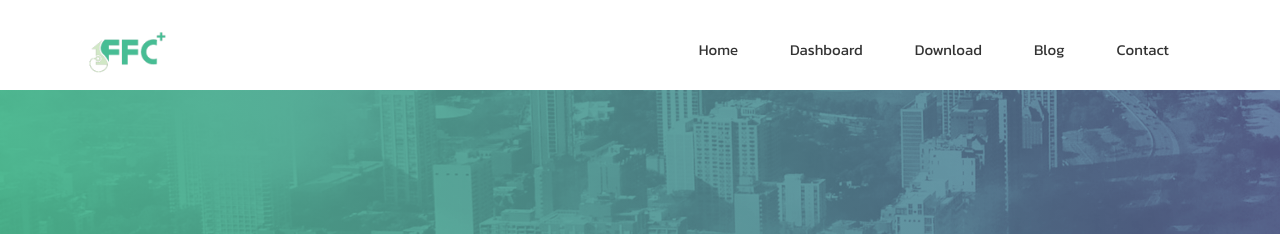
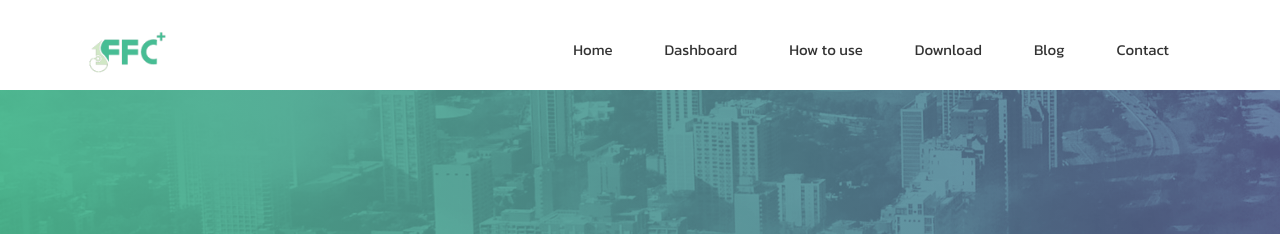
Before and after one commit to tawatchai18/tawatchai18.github.io, a Jekyll site: the page built from index.html, in a window 1280 px wide and 900 px high. Shown: the top 234 px of the window. Built offline with Jekyll 4.4.1, drawn with Linux system fonts in a browser that asks for light colours; nearby versions of some CDN libraries; some web fonts are replaced; comment, search, counter and statistics services are not loaded.

Commit message:
Update header.html
เพิ่ม tab How to use

```diff
--- a/_includes/header.html
+++ b/_includes/header.html
@@ -23,6 +23,7 @@
               <ul class="nav navbar-nav navbar-right">
                 <li><a href="{{ site.baseurl }}/">Home</a></li>
                 <li><a href="{{ site.baseurl }}/dashboard">Dashboard</a></li>
+                 <li><a href="{{ site.baseurl }}/Use">How to use</a></li>
                 <li><a href="https://download.ffc.in.th">Download</a></li>
                 <li><a href="{{ site.baseurl }}/blog">Blog</a></li>
                 <li><a href="{{ site.baseurl }}/contact">Contact</a></li>
```
